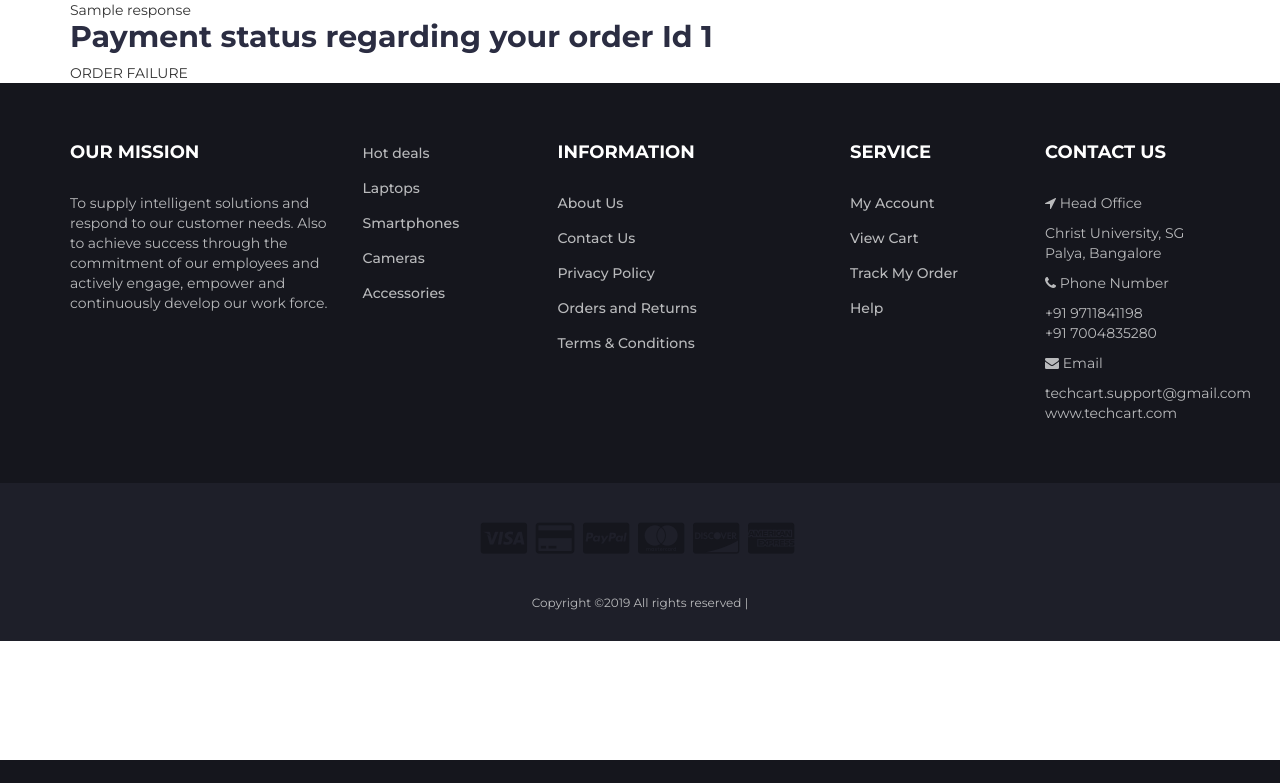
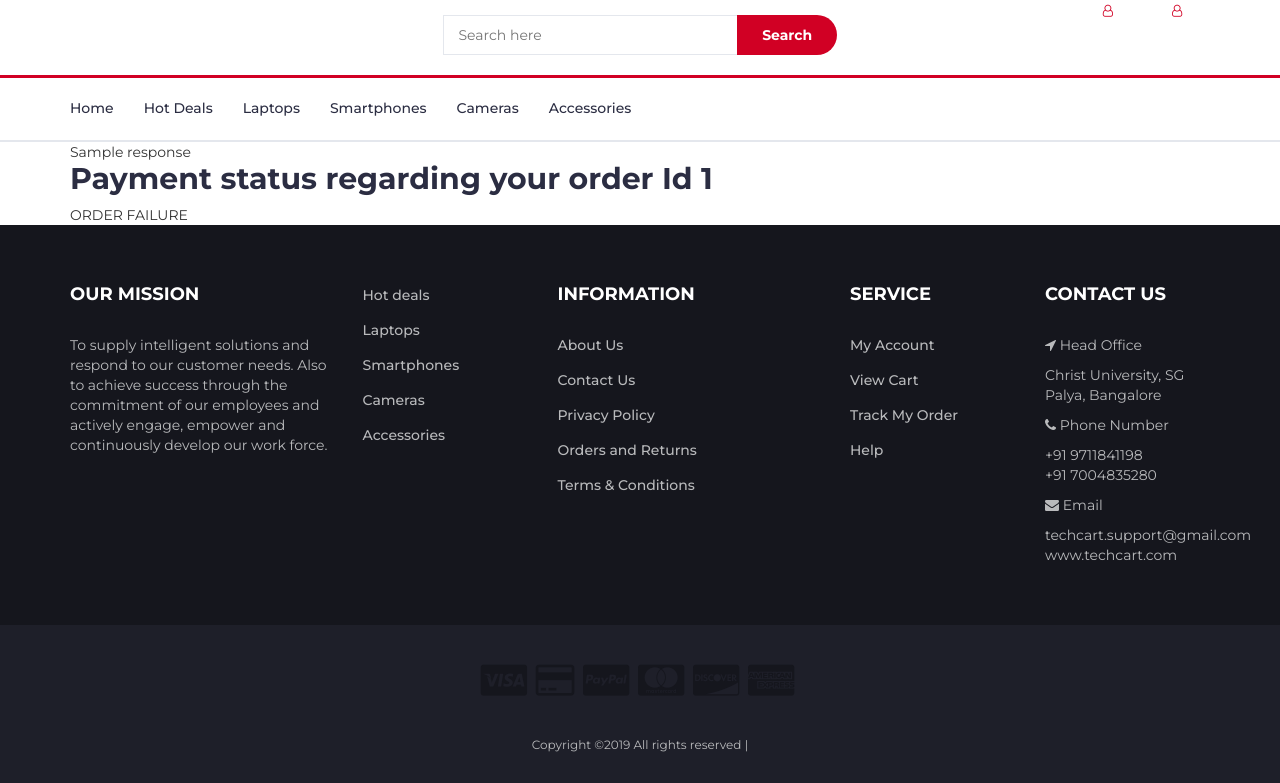
Before and after one commit to sehaj23/Ecommerce-Django, a Django app: template RDBMS/ecommerce/techkart/templates/cart/paymentstatus.html in a window 1280 px wide. Shown: the part 40-823 px from the top of the page. Before the commit the page ends 800 px from the top, so only its background shows below. Run offline with Django 3.2, Linux system fonts and the light colour scheme; the template is opened without the code that fills it: most values are stand-ins (such as "Sample title", 1, 10 or a date in 2020); some libraries are stand-ins or nearby versions.

Commit message:
payment gateway done

```diff
--- a/RDBMS/ecommerce/techkart/templates/cart/checkout.html
+++ b/RDBMS/ecommerce/techkart/templates/cart/checkout.html
@@ -244,10 +244,10 @@
 						</div>
 						<div class="payment-method">
 							<div class="input-radio">
-								<input type="radio" name="payment" id="payment-1">
+								<input type="radio" name="payment" id="payment-1" disabled>
 								<label for="payment-1">
 									<span></span>
-									Cash on Delivery
+									Cash on Delivery<b>(Not Available)</b>
 								</label>
 
 							</div>
--- a/RDBMS/ecommerce/techkart/templates/cart/paymentstatus.html
+++ b/RDBMS/ecommerce/techkart/templates/cart/paymentstatus.html
@@ -1,6 +1,104 @@
 {% extends 'productlist/base.html' %}
+{% load static %}
+{% block content %}
+<html>
+ <title>TechKart : Laptop</title>
+                <!-- container -->
+                <div class="container">
+                    <!-- row -->
+                    <div class="row">
+                        <!--my account -->
+                        {% if user.is_authenticated %}
+                           <ul class="header-links pull-right">
+                        <li><a href="{% url 'accounts:logout' %}"><i class="fa fa-user-o"></i>Logout</a></li>
+                    </ul>                         <ul class="header-links pull-right">
+                        <li><a href="#"><i class="fa fa-user-o"></i> My Account</a></li>
+                    </ul>
 
-{% block content %}
+                         <div class="header-ctn">
+                          <div class="dropdown">
+
+                                        <a href="{% url 'cart:opencart' %}" class="fa fa-shopping-cart"></input>
+                                        <span>Your Cart</span></a>
+
+
+
+                                </div>
+                         </div>
+                        {% else %}
+                             <ul class="header-links pull-right">
+                        <li><a href="{% url 'accounts:login' %}"><i class="fa fa-user-o"></i> Login</a></li>
+                        </ul>
+                        <ul class="header-links pull-right">
+                        <li><a href="{% url 'accounts:register' %}"><i class="fa fa-user-o"></i> Register</a></li>
+                    </ul>
+
+                        {% endif %}
+                        <!-- LOGO -->
+                        <div class="col-md-3">
+                            <div class="header-logo">
+                                <a href="{% url 'productlist:listings' %}" class="logo">
+                                    <img src="{% static './img/logoo.png' %}" alt="" height="75px" width="75px">
+                                </a>
+                            </div>
+                        </div>
+
+                        <!-- /LOGO -->
+
+                        <!-- SEARCH BAR -->
+                        <div class="col-md-6">
+                            <div class="header-search">
+                                <form action="{% url 'productlist:search' %} " method="get">
+                                {% csrf_token %}
+                                    <input class="input" placeholder="Search here" name="keywords">
+                                    <button class="search-btn">Search</button>
+                                </form>
+                            </div>
+                        </div>
+                        <!-- /SEARCH BAR -->
+
+                        <!-- ACCOUNT -->
+
+
+
+
+
+                            </div>
+                        </div>
+                    </div>
+
+</head>
+     <body>
+        <!-- HEADER -->
+        <header>
+
+        </header>
+        <!-- /HEADER -->
+
+        <!-- NAVIGATION -->
+        <nav id="navigation">
+            <!-- container -->
+            <div class="container">
+                <!-- responsive-nav -->
+                <div id="responsive-nav">
+                    <!-- NAV -->
+                    <ul class="main-nav nav navbar-nav">
+                        <li><a href="{% url 'productlist:listings' %}">Home</a></li>
+                        <li><a href="{% url 'productlist:hotdeals' %}">Hot Deals</a></li>
+                        <li><a href="{% url 'productlist:laptop' %}">Laptops</a></li>
+                        <li><a href="{% url 'productlist:smartphones' %}">Smartphones</a></li>
+                        <li><a href="{% url 'productlist:camera' %}">Cameras</a></li>
+                        <li><a href="{% url 'productlist:accessories' %}">Accessories</a></li>
+                    </ul>
+                    <!-- /NAV -->
+                </div>
+                <!-- /responsive-nav -->
+            </div>
+            <!-- /container -->
+        </nav>
+        <!-- /NAVIGATION -->
+
+
 <div class="container">
     {{response}}
     <div class="col my-4">
@@ -20,3 +118,4 @@
 <script>
 </script>
 {% endblock %}
+</html>
--- a/RDBMS/ecommerce/techkart/templates/productlist/index.html
+++ b/RDBMS/ecommerce/techkart/templates/productlist/index.html
@@ -46,6 +46,7 @@
 
                          <div class="header-ctn">
                           <div class="dropdown">
+
 
                                         <a href="{% url 'cart:opencart' %}" class="fa fa-shopping-cart"></input>
                                         <span>Your Cart</span></a>
```
Also changed, not shown: RDBMS/ecommerce/techkart/cart/views.py (+14 -11 lines).
